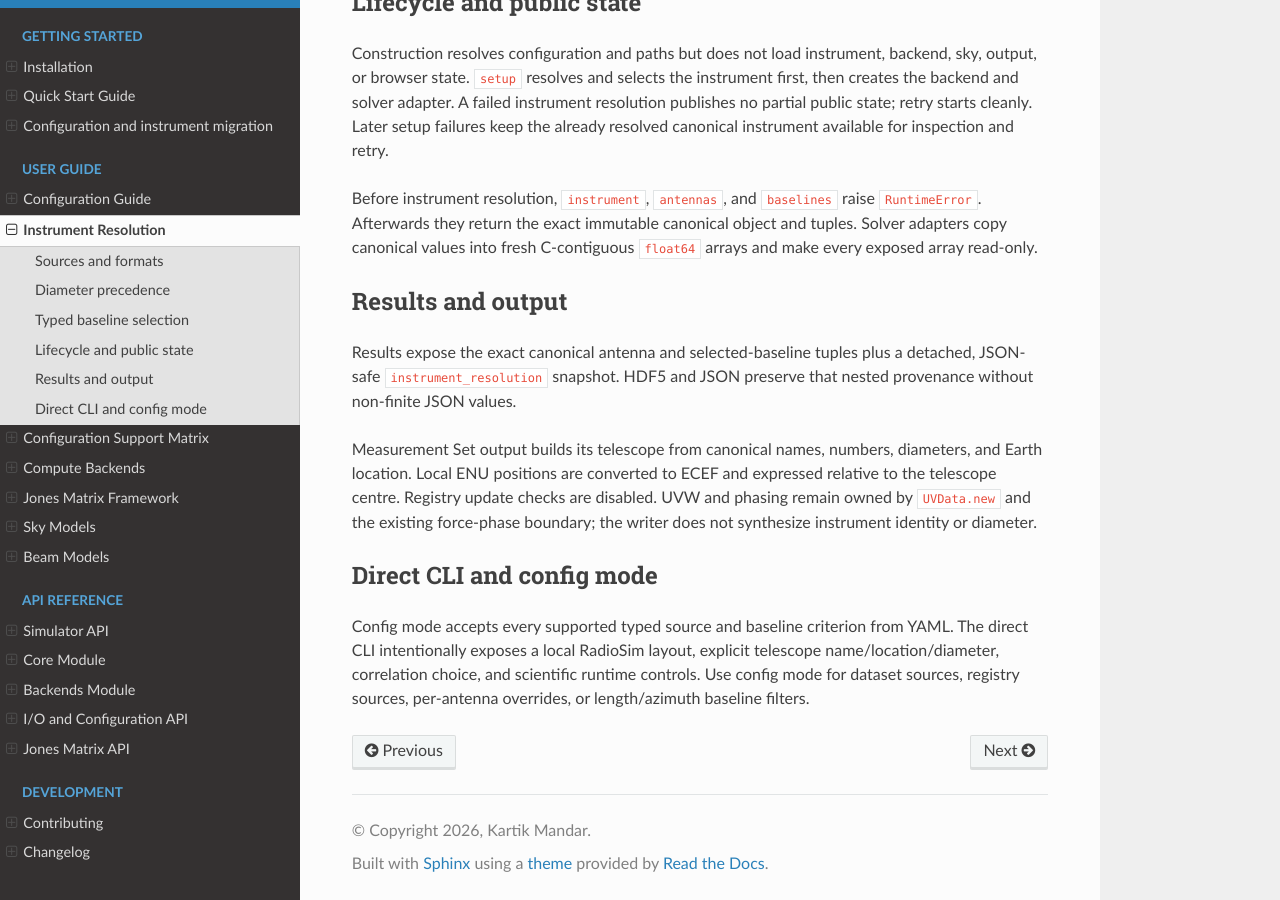
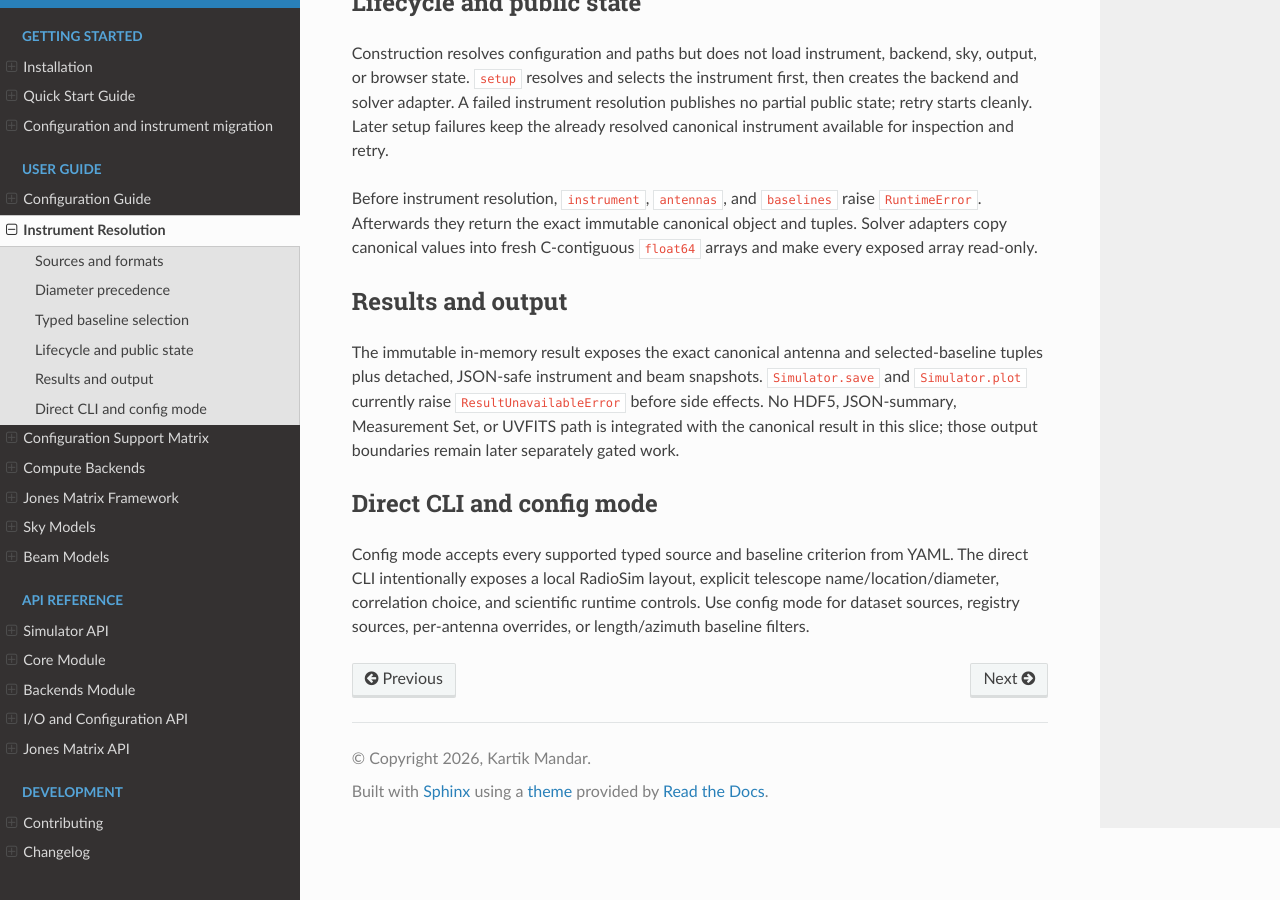
Before and after one commit to RRI-interferometry/RRIVis, a Sphinx documentation site: the page built from docs/user_guide/instrument_resolution.rst, in a window 1280 px wide and 900 px high, scrolled down 1146 px. Built offline with Sphinx 7.4.7 and the Read the Docs theme 3.1.0, drawn with Linux system fonts in a browser that asks for light colours.

Commit message:
docs(result): correct output availability

```diff
--- a/docs/user_guide/instrument_resolution.rst
+++ b/docs/user_guide/instrument_resolution.rst
@@ -68,15 +68,12 @@ object and tuples. Solver adapters copy canonical values into fresh C-contiguous
 Results and output
 ------------------
 
-Results expose the exact canonical antenna and selected-baseline tuples plus a
-detached, JSON-safe ``instrument_resolution`` snapshot. HDF5 and JSON preserve
-that nested provenance without non-finite JSON values.
-
-Measurement Set output builds its telescope from canonical names, numbers,
-diameters, and Earth location. Local ENU positions are converted to ECEF and
-expressed relative to the telescope centre. Registry update checks are disabled.
-UVW and phasing remain owned by ``UVData.new`` and the existing force-phase
-boundary; the writer does not synthesize instrument identity or diameter.
+The immutable in-memory result exposes the exact canonical antenna and
+selected-baseline tuples plus detached, JSON-safe instrument and beam
+snapshots. ``Simulator.save`` and ``Simulator.plot`` currently raise
+``ResultUnavailableError`` before side effects. No HDF5, JSON-summary,
+Measurement Set, or UVFITS path is integrated with the canonical result in this
+slice; those output boundaries remain later separately gated work.
 
 Direct CLI and config mode
 --------------------------
```
Also changed, not shown: README.md (+7 -9 lines), docs/user_guide/configuration_support.rst (+6 -5 lines), 1 other file.
